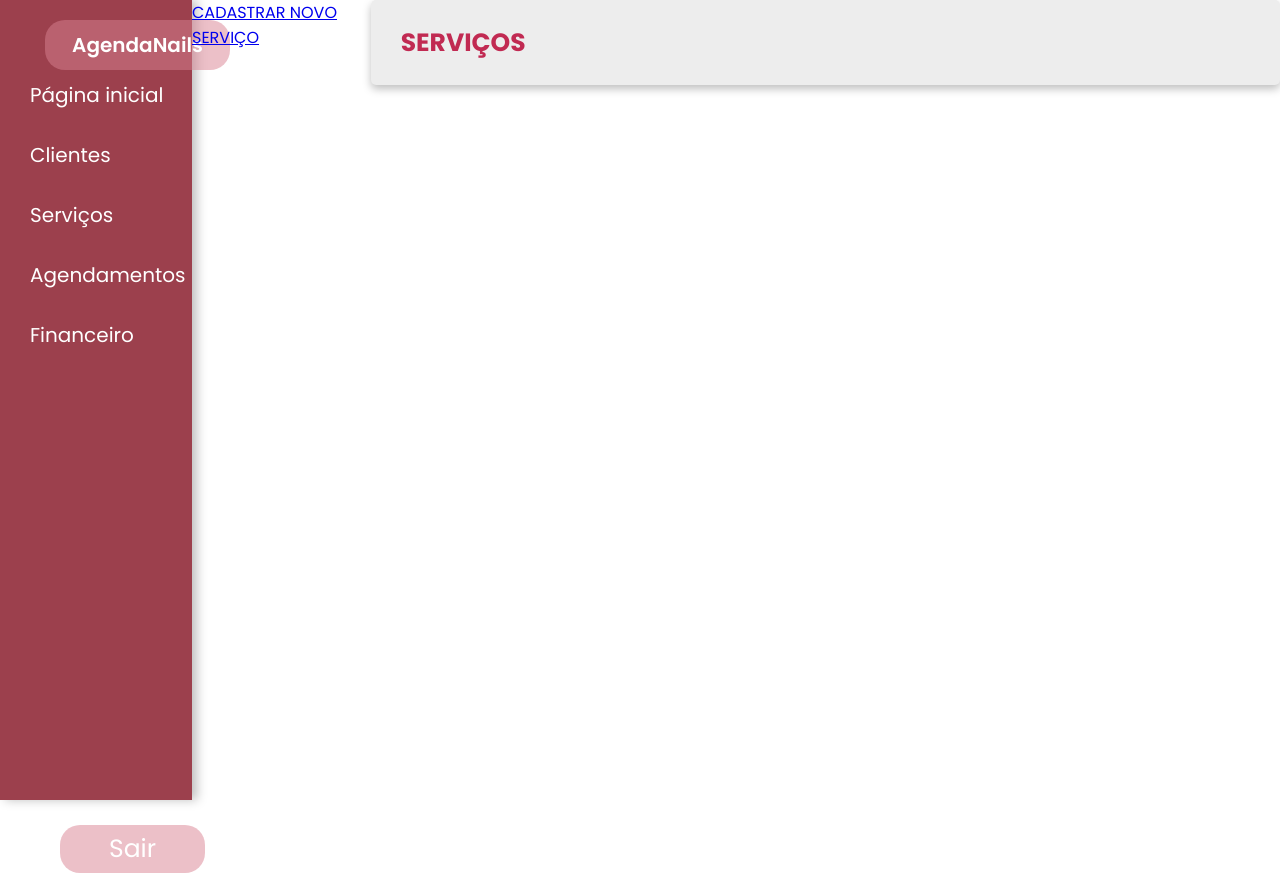
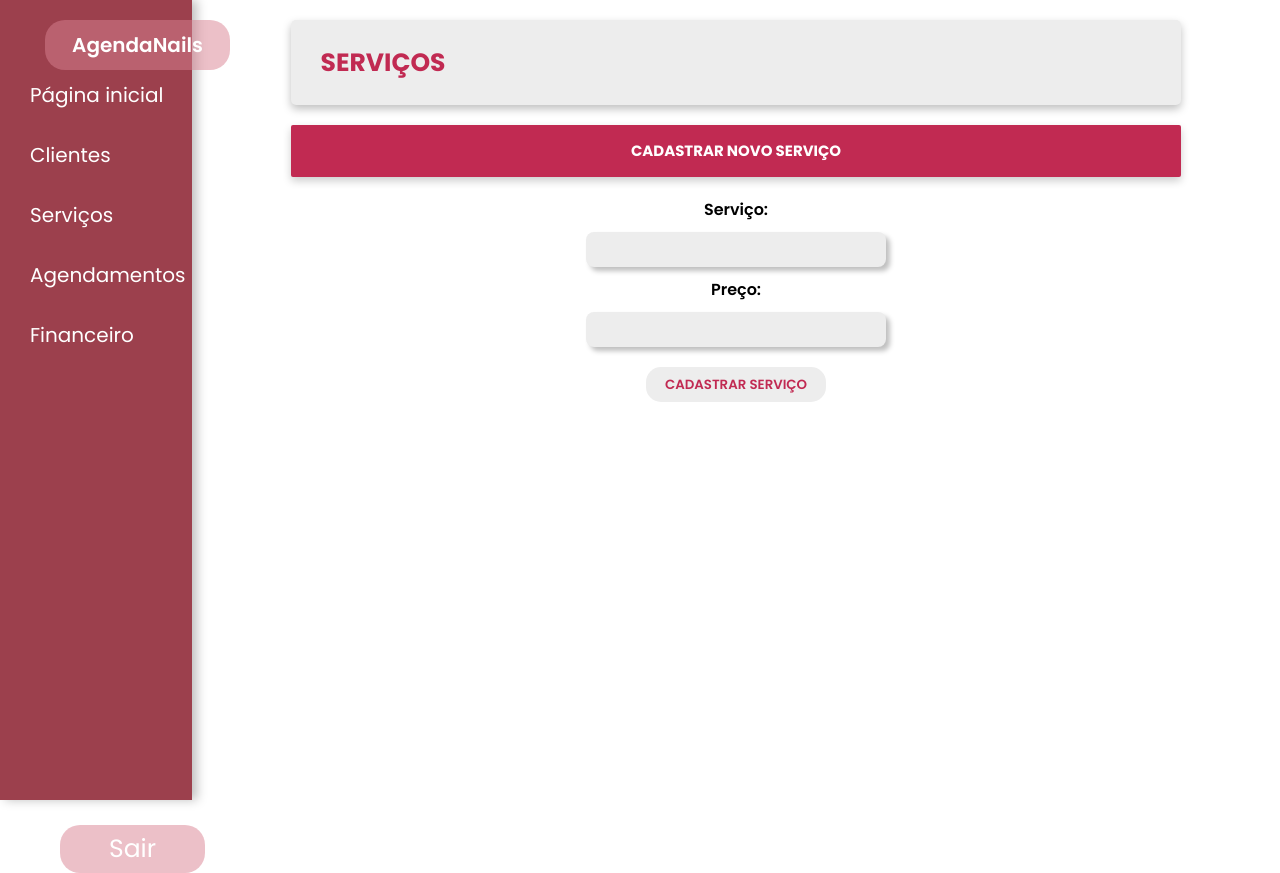
Before and after one commit to evacstz/AgendaNails, a PHP site: page /cadastro-servicos/pagina-servicos.php in a window 1280 px wide. Run offline with PHP 8.4, Linux system fonts and the light colour scheme; the visitor is signed in with stand-in values (Sample User, id 1).

Commit message:
Finalizando cadastro de serviço

```diff
--- a/cadastro-servicos/pagina-servicos.php
+++ b/cadastro-servicos/pagina-servicos.php
@@ -23,12 +23,36 @@
             </div>
         </div>
 
-        <div id="botao-cadastrar">
-            <a href="cadastrar-servico.php">CADASTRAR NOVO SERVIÇO</a>
+        <div class="conteudo-central">
+            <div class="barra-superior">
+                <h3 class="mensagem">SERVIÇOS</h3>
+            </div>
+
+            <div id="texto-cadastrar">
+                <h5>CADASTRAR NOVO SERVIÇO</h5>
+            </div>
+
+            <form action="cadastrar-servico.php" method="POST" id="cadastrar-servico">
+                <div class="grupo-inputs">
+                    <label for="nome-servico" class="rotulos">Serviço:</label>
+                    <input type="text" name="nome-servico" class="input-nome-preco" required>
+
+                    <label for="preco" class="rotulos">Preço:</label>
+                    <input type="text" name="preco" step="0.01" class="input-nome-preco" required>
+                </div>
+
+                <div class="div-botao">
+                    <input type="submit" name="cadastrar" class="botao-servico" value="CADASTRAR SERVIÇO">
+                </div>
+            </form>
+
+            <div class="servico-cadastrado">
+            <?php
+                if (isset($_GET['erro']) && $_GET['erro'] == 3) {
+                    echo '<p>Este serviço já está cadastrado.</p>';
+                }
+            ?>
         </div>
-
-        <div class="barra-superior">
-            <h3 class="mensagem">SERVIÇOS</h3>
         </div>
     </div>
 </body>
```
Also changed, not shown: cadastro-servicos/cadastrar-servico.php (+31 -1 lines).
